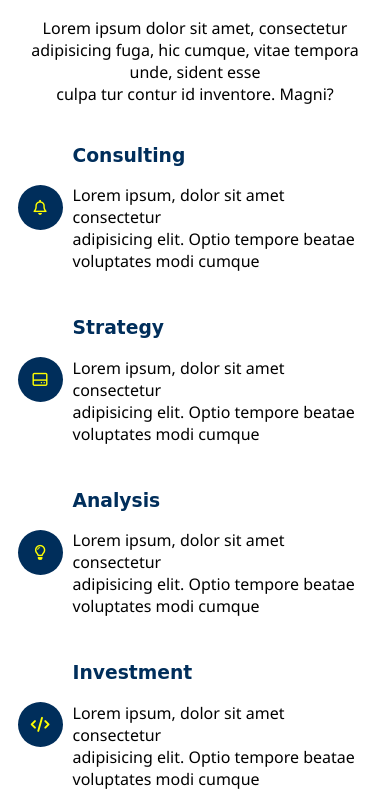
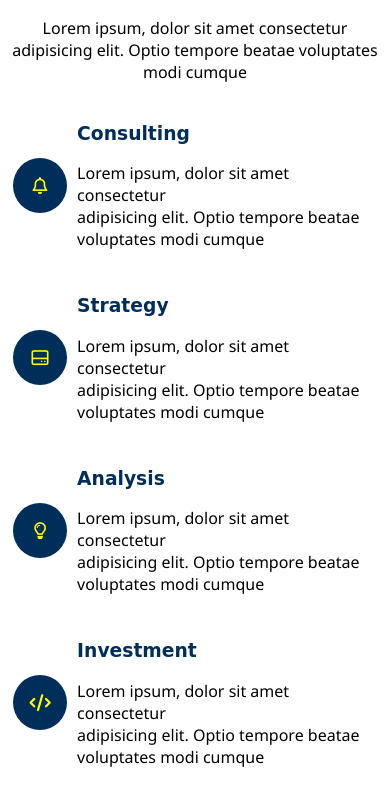
Before and after one commit to tahaamin2013/Service-form-one, a plain HTML site: page index.html in a window 390 px wide. Shown: the part 39-844 px from the top of the page. Drawn offline with Linux system fonts and the light colour scheme.

Commit message:
Add files via upload

```diff
--- a/Style.css
+++ b/Style.css
@@ -58,12 +58,12 @@
 
     @media (max-width: 600px) {
         .circle {
-            width: 45px;
-            height: 45px;
+            width: 55px;
+            height: 55px;
         }
 
         i {
-            font-size: 15px;
+            font-size: 17px;
             border-radius: 50%;
         }
     }
--- a/index.html
+++ b/index.html
@@ -14,10 +14,9 @@
       <div class="top">
         <h2>Our Services</h2>
         <p>
-          Lorem ipsum dolor sit amet, consectetur adipisicing
-          fuga, hic cumque, vitae tempora unde, sident
-          esse <br />
-          culpa tur contur id inventore. Magni?
+          Lorem ipsum, dolor sit amet consectetur
+          adipisicing elit. Optio tempore beatae
+          voluptates modi cumque
         </p>
       </div>
       <div class="content">
@@ -25,7 +24,7 @@
           <div class="circle">
             <i class="far fa-bell"></i>
           </div>
-          <div class="content-of-service">
+          <div >
             <h3>Consulting</h3>
             <p>
               Lorem ipsum, dolor sit amet consectetur <br />
@@ -39,7 +38,7 @@
           <div class="circle">
             <i class="far fa-hdd"></i>
           </div>
-          <div class="content-of-service">
+          <div >
             <h3>Strategy</h3>
             <p>
               Lorem ipsum, dolor sit amet consectetur <br />
@@ -53,7 +52,7 @@
           <div class="circle">
             <i class="far fa-lightbulb"></i>
           </div>
-          <div class="content-of-service">
+          <div>
             <h3>Analysis</h3>
             <p>
               Lorem ipsum, dolor sit amet consectetur <br />
@@ -67,7 +66,7 @@
           <div class="circle">
             <i class="fa fa-code"></i>
           </div>
-          <div class="content-of-service">
+          <div>
             <h3>Investment</h3>
             <p>
               Lorem ipsum, dolor sit amet consectetur <br />
@@ -81,7 +80,7 @@
           <div class="circle">
             <i class="fas fa-compress-alt"></i>
           </div>
-          <div class="content-of-service">
+          <div>
             <h3>Creative</h3>
             <p>
               Lorem ipsum, dolor sit amet consectetur <br />
```
